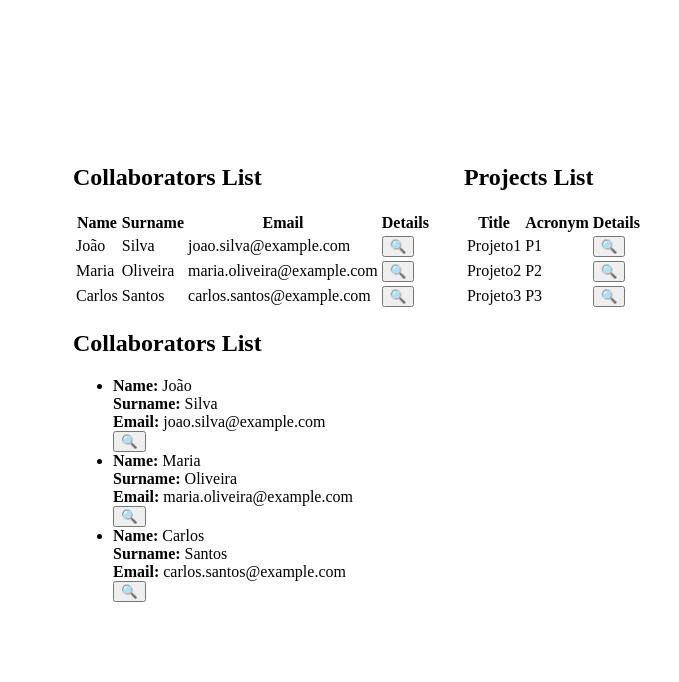
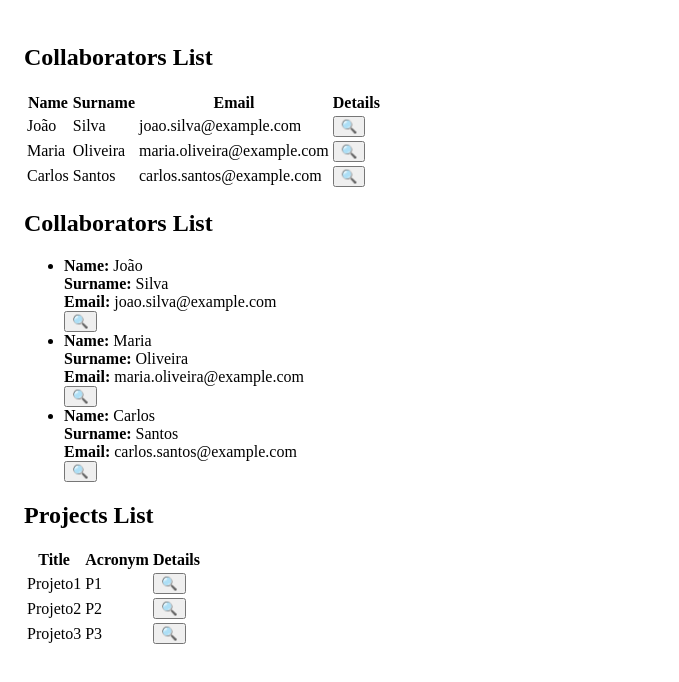
Before and after one commit to FernandoSilva-BSimple/projeto-frontend-academia, an Angular app: page /collaborators/1 in a window 1280 px wide. Shown: the top 682 px of the page, without its empty margins (0-679 px from the left). Built offline with nearby package versions, Linux system fonts and the light colour scheme.

Commit message:
fix html/css

```diff
--- a/src/app/app.component.css
+++ b/src/app/app.component.css
@@ -1,16 +1,21 @@
 .workspace {
-  display: flex;
-  justify-content: center;
-  align-items: flex-start;
-  gap: 2rem;
-  padding: 3rem 1rem;
-  transition: justify-content 0.6s ease;
-  margin-top: 6rem;
+  display: flex;          /* 2 colunas lado a lado                */
+  align-items: flex-start;/* alinha ao topo                        */
+  gap: 2rem;              /* espaço entre colunas                  */
+  padding: 1rem;          /* pequena margem interna                */
 }
 
-.details-wrapper {
-  flex: 0 0 500px;
-  opacity: 1;
-  transform: translateX(40px);
-  transition: opacity 0.6s ease 0.15s, transform 0.6s ease 0.15s;
+/* ambas as colunas ocupam metade da tela (pode ajustar com flex-basis) */
+.column {
+  flex: 1 1 50%;
 }
+
+/* garante um pequeno espaçamento vertical entre os blocos dentro de cada coluna */
+.column > * + * {
+  margin-top: 1rem;
+}
+
+/* --- estilo genérico de tabela bem simples --- */
+table       { width: 100%; border-collapse: collapse; }
+th, td      { padding: .5rem; border: 1px solid #ccc; text-align: left; }
+thead tr    { background: #f2f2f2; font-weight: 600; }
--- a/src/app/app.component.html
+++ b/src/app/app.component.html
@@ -1,23 +1,12 @@
-<div class="workspace" [class.show-details]="selectedCollabValue">
-  <div class="left-column">
-    <div class="table-wrapper">
-      <app-collaborators-list></app-collaborators-list>
-    </div>
-
-    <div class="bullets-wrapper">
-      <app-collaborators-list-bullets></app-collaborators-list-bullets>
-    </div>
-  </div>
-
-  <div>
+<div class="workspace">
+  <div class="column">
+    <app-collaborators-list></app-collaborators-list>
+    <app-collaborators-list-bullets></app-collaborators-list-bullets>
     <app-projects-list-component></app-projects-list-component>
   </div>
 
-  <div class="details-wrapper">
+  <div class="column">
     <app-collaborator-details></app-collaborator-details>
-  </div>
-
-  <div>
     <app-project-details></app-project-details>
   </div>
 </div>
--- a/src/app/collaborator-details/collaborator-details.component.css
+++ b/src/app/collaborator-details/collaborator-details.component.css
@@ -72,3 +72,22 @@ h2 {
   text-align: center;
   padding: 1rem;
 }
+
+.details-card {
+  border: 1px solid #ccc;   /* contorno simples */
+  border-radius: 4px;       /* leve arredondado */
+  padding: 1rem;            /* espaço interno   */
+  width: 100%;              /* ocupa a largura da coluna */
+  font-size: 0.95rem;       /* texto um pouco menor       */
+}
+
+.details-card h3 {
+  margin: 0 0 0.75rem;
+  font-size: 1.2rem;
+}
+
+/* botão genérico – opcional */
+.details-card button {
+  padding: 0.4rem 0.8rem;
+  cursor: pointer;
+}
--- a/src/app/collaborator-details/collaborator-details.component.html
+++ b/src/app/collaborator-details/collaborator-details.component.html
@@ -1,4 +1,4 @@
-<div *ngIf="collaborator() && !editMode" class="collaborator-card">
+<div *ngIf="collaborator() && !editMode" class="details-card">
   <h2>Collaborator Details</h2>
   <div class="details">
     <div class="details-item"><strong>Name:</strong> {{ collaborator()?.name }}</div>
--- a/src/app/project-details/project-details.component.css
+++ b/src/app/project-details/project-details.component.css
@@ -0,0 +1,18 @@
+.details-card {
+  border: 1px solid #ccc;   /* contorno simples */
+  border-radius: 4px;       /* leve arredondado */
+  padding: 1rem;            /* espaço interno   */
+  width: 100%;              /* ocupa a largura da coluna */
+  font-size: 0.95rem;       /* texto um pouco menor       */
+}
+
+.details-card h3 {
+  margin: 0 0 0.75rem;
+  font-size: 1.2rem;
+}
+
+/* botão genérico – opcional */
+.details-card button {
+  padding: 0.4rem 0.8rem;
+  cursor: pointer;
+}
--- a/src/app/project-details/project-details.component.html
+++ b/src/app/project-details/project-details.component.html
@@ -1,4 +1,4 @@
-<div *ngIf="project() && !editMode" class="project-card">
+<div *ngIf="project() && !editMode" class="details-card">
   <h2>Project Details</h2>
   <div class="details">
     <div class="details-item"><strong>Title:</strong> {{ project()?.title }}</div>
```
